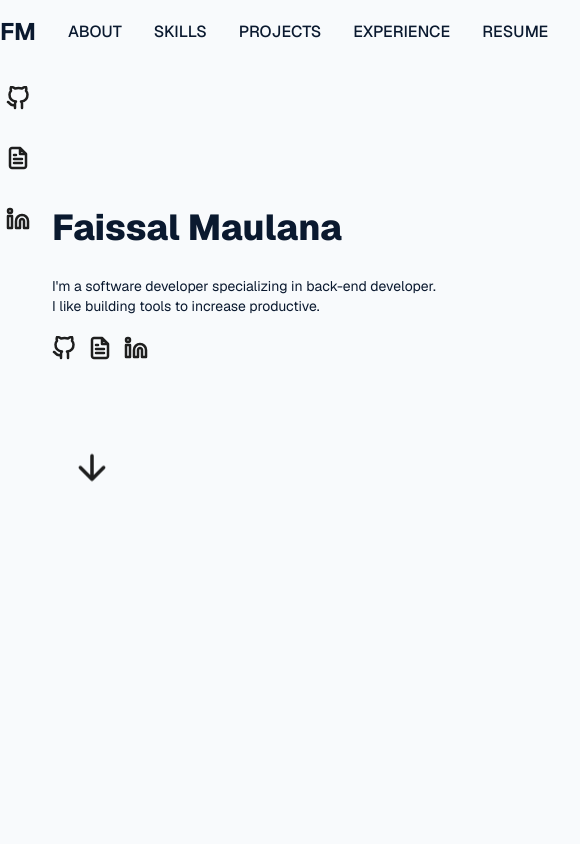
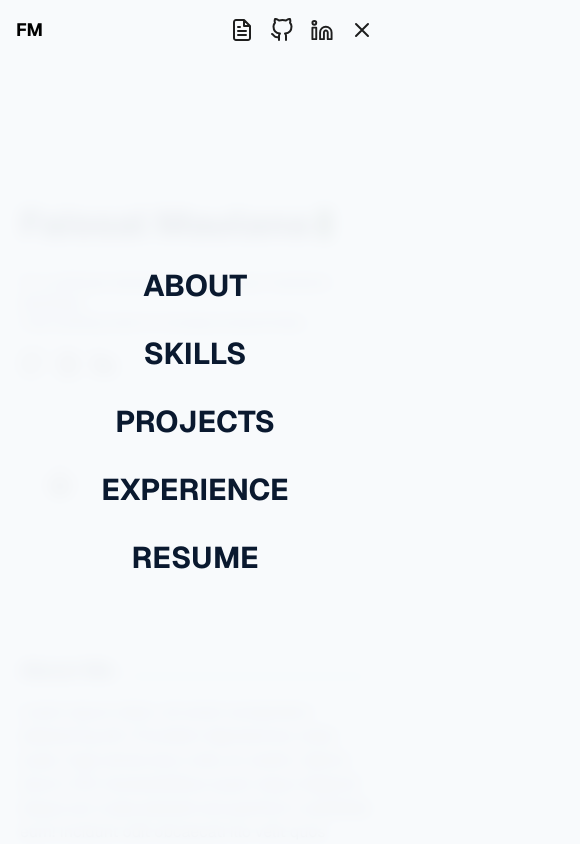
Before and after one commit to faizisyellow/site, a React (Vite) app: page / in a window 390 px wide. Both pictures are taken after a click on the button "Open menu". Shown: the top 844 px of the page, 580 px wide, since content can reach past the window. Built offline with nearby package versions, Linux system fonts and the light colour scheme.

Commit message:
layout: add responsive

```diff
--- a/src/App.jsx
+++ b/src/App.jsx
@@ -1,4 +1,3 @@
-// App.jsx
 import Navbar from "./components/navbar";
 import Sidebar from "./components/sidebar";
 import About from "./section/About";
@@ -11,32 +10,49 @@ import "./index.css";
 function App() {
   return (
     <div className="min-h-screen flex">
-      {/* Sidebar */}
-      <Sidebar />
+      {/* Sidebar - only show on md+ */}
+      <div className="hidden sm:block">
+        <Sidebar />
+      </div>
 
       <div className="flex-1 flex flex-col">
         {/* Top Navigation */}
         <Navbar />
 
         {/* Main Content */}
-        <main >
-          <section id="banner" className="h-screen px-4 sm:px-8 md:px-16 lg:px-24">
+        <main>
+          <section
+            id="banner"
+            className="sm:h-screen px-5 sm:px-12 md:px-16 lg:px-24"
+          >
             <Banner />
           </section>
 
-          <section className="min-h-screen px-4 sm:px-8 md:px-16 lg:px-24" id="about">
+          <section
+            id="about"
+            className="sm:min-h-screen my-36 sm:my-0 px-5 sm:px-8 md:px-16 lg:px-24"
+          >
             <About />
           </section>
 
-          <section className="min-h-screen px-4 sm:px-8 md:px-16 lg:px-24" id="skills">
+          <section
+            id="skills"
+            className="min-h-screen px-5 sm:px-8 md:px-16 lg:px-24"
+          >
             <Skills />
           </section>
 
-          <section className="min-h-screen px-4 sm:px-8 md:px-16 lg:px-24" id="projects">
+          <section
+            id="projects"
+            className="min-h-screen px-5 sm:px-8 md:px-16 lg:px-24"
+          >
             <Projects />
           </section>
 
-          <section className="min-h-screen px-4 sm:px-8 md:px-16 lg:px-24" id="experience">
+          <section
+            id="experience"
+            className="sm:min-h-screen mt-32 sm:mt-0 px-5 sm:px-8 md:px-16 lg:px-24"
+          >
             <Experience />
           </section>
         </main>
--- a/src/components/icons/Icons.jsx
+++ b/src/components/icons/Icons.jsx
@@ -1,4 +1,4 @@
-function Github({fill}) {
+function Github({ fill }) {
   return (
     <svg
       width="24"
@@ -11,7 +11,7 @@ function Github({fill}) {
         <path
           d="M9 19C4 20.5 4 16.5 2 16M16 22V18.13C16.0375 17.6532 15.9731 17.1738 15.811 16.7238C15.6489 16.2738 15.3929 15.8634 15.06 15.52C18.2 15.17 21.5 13.98 21.5 8.52C21.4997 7.12383 20.9627 5.7812 20 4.77C20.4559 3.54851 20.4236 2.19835 19.91 0.999999C19.91 0.999999 18.73 0.649999 16 2.48C13.708 1.85882 11.292 1.85882 9 2.48C6.27 0.649999 5.09 0.999999 5.09 0.999999C4.57638 2.19835 4.54414 3.54851 5 4.77C4.03013 5.7887 3.49252 7.14346 3.5 8.55C3.5 13.97 6.8 15.16 9.94 15.55C9.611 15.89 9.35726 16.2954 9.19531 16.7399C9.03335 17.1844 8.96681 17.6581 9 18.13V22"
           stroke="#1E1E1E"
-          stroke-width="2.5"
+          stroke-width="2"
           stroke-linecap="round"
           stroke-linejoin="round"
         />
@@ -25,33 +25,33 @@ function Github({fill}) {
   );
 }
 
-function Linkedin({fill}) {
+function Linkedin({ fill }) {
   return (
     <svg
       width="24"
       height="23"
-      viewBox="0 0 24 23"
+      viewBox="0 0 24 24"
       fill={fill}
       xmlns="http://www.w3.org/2000/svg"
     >
       <path
         d="M16 8C17.5913 8 19.1174 8.63214 20.2426 9.75736C21.3679 10.8826 22 12.4087 22 14V21H18V14C18 13.4696 17.7893 12.9609 17.4142 12.5858C17.0391 12.2107 16.5304 12 16 12C15.4696 12 14.9609 12.2107 14.5858 12.5858C14.2107 12.9609 14 13.4696 14 14V21H10V14C10 12.4087 10.6321 10.8826 11.7574 9.75736C12.8826 8.63214 14.4087 8 16 8Z"
         stroke="#1E1E1E"
-        stroke-width="2.5"
+        stroke-width="2"
         stroke-linecap="round"
         stroke-linejoin="round"
       />
       <path
         d="M6 9H2V21H6V9Z"
         stroke="#1E1E1E"
-        stroke-width="2.5"
+        stroke-width="2"
         stroke-linecap="round"
         stroke-linejoin="round"
       />
       <path
         d="M4 6C5.10457 6 6 5.10457 6 4C6 2.89543 5.10457 2 4 2C2.89543 2 2 2.89543 2 4C2 5.10457 2.89543 6 4 6Z"
         stroke="#1E1E1E"
-        stroke-width="2.5"
+        stroke-width="2"
         stroke-linecap="round"
         stroke-linejoin="round"
       />
@@ -59,7 +59,7 @@ function Linkedin({fill}) {
   );
 }
 
-function File({fill}) {
+function File({ fill }) {
   return (
     <svg
       width="24"
@@ -71,7 +71,7 @@ function File({fill}) {
       <path
         d="M14 2H6C5.46957 2 4.96086 2.21071 4.58579 2.58579C4.21071 2.96086 4 3.46957 4 4V20C4 20.5304 4.21071 21.0391 4.58579 21.4142C4.96086 21.7893 5.46957 22 6 22H18C18.5304 22 19.0391 21.7893 19.4142 21.4142C19.7893 21.0391 20 20.5304 20 20V8M14 2L20 8M14 2V8H20M16 13H8M16 17H8M10 9H8"
         stroke="#1E1E1E"
-        stroke-width="2.5"
+        stroke-width="2"
         stroke-linecap="round"
         stroke-linejoin="round"
       />
@@ -99,7 +99,7 @@ function ArrowDown() {
   );
 }
 
-function ExternalLink({fill}) {
+function ExternalLink({ fill }) {
   return (
     <svg
       width="24"
@@ -111,7 +111,7 @@ function ExternalLink({fill}) {
       <path
         d="M18 13V19C18 19.5304 17.7893 20.0391 17.4142 20.4142C17.0391 20.7893 16.5304 21 16 21H5C4.46957 21 3.96086 20.7893 3.58579 20.4142C3.21071 20.0391 3 19.5304 3 19V8C3 7.46957 3.21071 6.96086 3.58579 6.58579C3.96086 6.21071 4.46957 6 5 6H11M15 3H21M21 3V9M21 3L10 14"
         stroke="#1E1E1E"
-        stroke-width="2.5"
+        stroke-width="2"
         stroke-linecap="round"
         stroke-linejoin="round"
       />
@@ -119,4 +119,40 @@ function ExternalLink({fill}) {
   );
 }
 
-export { Github, Linkedin, File, ArrowDown,ExternalLink };
+function CloseX() {
+  return (
+    <svg
+      width="24"
+      height="24"
+      viewBox="0 0 24 24"
+      fill="none"
+      xmlns="http://www.w3.org/2000/svg"
+    >
+      <path
+        d="M18 6L6 18M6 6L18 18"
+        stroke="#1E1E1E"
+        stroke-width="2"
+        stroke-linecap="round"
+        stroke-linejoin="round"
+      />
+    </svg>
+  );
+}
+
+function Menu() {
+  return (
+    <svg
+      width="24"
+      height="24"
+      viewBox="0 0 24 24"
+      stroke="currentColor"
+      strokeWidth="2"
+    >
+      <line x1="3" y1="12" x2="21" y2="12" />
+      <line x1="3" y1="6" x2="21" y2="6" />
+      <line x1="3" y1="18" x2="21" y2="18" />
+    </svg>
+  );
+}
+
+export { Github, Linkedin, File, ArrowDown, ExternalLink, CloseX, Menu };
--- a/src/components/navbar.jsx
+++ b/src/components/navbar.jsx
@@ -1,10 +1,36 @@
+import { useState, useEffect } from "react";
 import useSmoothScroll from "../hooks/useSmoothScroll";
+import {
+  Menu as MenuIcon,
+  CloseX,
+  File,
+  Github,
+  Linkedin,
+} from "./icons/Icons";
 
 function Navbar() {
   const { handleSmoothClick } = useSmoothScroll();
+  const [isOpen, setIsOpen] = useState(false);
+  const [githubFill, setGithubFill] = useState("none");
+  const [linkedinFill, setLinkedinFill] = useState("none");
+  const [fileFill, setFileFill] = useState("none");
+
+  // lock body scroll when overlay is open (mobile only)
+  useEffect(() => {
+    if (isOpen) document.body.style.overflow = "hidden";
+    else document.body.style.overflow = "";
+    return () => (document.body.style.overflow = "");
+  }, [isOpen]);
+
+  // helper to close overlay then smooth-scroll
+  const go = (id) => (e) => {
+    setIsOpen(false);
+    handleSmoothClick(id)(e);
+  };
 
   return (
-    <nav className="bg-brand-bg px-8 py-5 sticky top-0 z-50">
+    <>
+      <nav className="bg-brand-bg px-8 py-5 sticky top-0 z-50 hidden sm:block">
         <div className="flex justify-end items-center">
           <div className="flex gap-8">
             <a
@@ -44,6 +70,85 @@ function Navbar() {
           </div>
         </div>
       </nav>
+
+      {/* ===== MOBILE TOP BAR  ===== */}
+      <div className="sm:hidden bg-brand-bg px-4 py-4 flex justify-between items-center sticky top-0 z-50">
+        <a
+          href="#banner"
+          className="font-bold text-lg"
+          onClick={handleSmoothClick("banner", 200)}
+        >
+          FM
+        </a>
+        <div className="flex items-center gap-4">
+          <a
+            href="/files/cv.pdf"
+            download="Faissal_Maulana_CV.pdf"
+            aria-label="Download CV"
+            onMouseEnter={() => setFileFill("#4635B1")}
+            onMouseLeave={() => setFileFill("none")}
+          >
+            <File fill={fileFill} />
+          </a>
+          <a
+            href="https://github.com/faizisyellow"
+            target="_blank"
+            rel="noopener noreferrer"
+            aria-label="GitHub"
+            onMouseEnter={() => setGithubFill("#4635B1")}
+            onMouseLeave={() => setGithubFill("none")}
+          >
+            <Github fill={githubFill} />
+          </a>
+          <a
+            href="https://www.linkedin.com/in/muhamat-faissal-m-46a3aa292/"
+            target="_blank"
+            rel="noopener noreferrer"
+            aria-label="LinkedIn"
+            onMouseEnter={() => setLinkedinFill("#4635B1")}
+            onMouseLeave={() => setLinkedinFill("none")}
+          >
+            <Linkedin fill={linkedinFill} />
+          </a>
+          <button
+            className="hover:cursor-pointer"
+            onClick={() => setIsOpen((v) => !v)}
+            aria-label={isOpen ? "Close menu" : "Open menu"}
+          >
+            {isOpen ? <CloseX /> : <MenuIcon />}
+          </button>
+        </div>
+      </div>
+
+      {/* ===== MOBILE OVERLAY MENU ===== */}
+      {isOpen && (
+        <div className="sm:hidden fixed inset-0 bg-brand-bg/95 backdrop-blur-sm flex flex-col items-center justify-center gap-8 text-3xl font-bold z-40">
+          <a href="#about" onClick={go("about")} className="mobile-link">
+            ABOUT
+          </a>
+          <a href="#skills" onClick={go("skills")} className="mobile-link">
+            SKILLS
+          </a>
+          <a href="#projects" onClick={go("projects")} className="mobile-link">
+            PROJECTS
+          </a>
+          <a
+            href="#experience"
+            onClick={go("experience")}
+            className="mobile-link"
+          >
+            EXPERIENCE
+          </a>
+          <a
+            href="#resume"
+            onClick={() => setIsOpen(false)}
+            className="mobile-link"
+          >
+            RESUME
+          </a>
+        </div>
+      )}
+    </>
   );
 }
 
--- a/src/components/sidebar.jsx
+++ b/src/components/sidebar.jsx
@@ -9,13 +9,13 @@ function Sidebar() {
   const [fileFill, setFileFill] = useState("none");
 
   return (
-    <div className="w-16  flex flex-col items-center py-4 sticky top-0 h-screen">
-      {/* Logo/Initial */}
+    <div className="w-16 flex flex-col items-center py-4 sticky top-0 h-screen mr-2 sm:mr-0">
+      {/* Logo */}
       <div className="mb-8">
-        <div className="w-8 h-8  text-brand rounded flex items-center justify-center text-md font-bold">
+        <div className="w-8 h-8 text-brand rounded flex items-center justify-center text-md font-bold">
           <a
             href="#banner"
-            className="text-2xl "
+            className="text-[18px] sm:text-2xl"
             onClick={handleSmoothClick("banner")}
           >
             FM
@@ -23,10 +23,9 @@ function Sidebar() {
         </div>
       </div>
 
-      {/* Navigation Initial Text */}
-      <div className="flex flex-col gap-6 ">
+      {/* Social Links */}
+      <div className="flex flex-col gap-6">
         <button className="p-2 hover:bg-gray-100 rounded-lg transition-colors">
-          <div className="w-5 h-5 flex items-center justify-center text-xs font-semibold text-gray-600">
           <a
             href="https://github.com/faizisyellow"
             target="_blank"
@@ -36,21 +35,20 @@ function Sidebar() {
           >
             <Github fill={githubFill} />
           </a>
-          </div>
         </button>
+
         <button className="p-2 hover:bg-gray-100 rounded-lg transition-colors">
-          <div
-            className="w-5 h-5 flex items-center justify-center text-xs font-semibold text-gray-600"
+          <a
+            href="/files/cv.pdf"
+            download="Faissal_Maulana_CV.pdf"
             onMouseEnter={() => setFileFill("#4635B1")}
             onMouseLeave={() => setFileFill("none")}
           >
-            <a href="/files/cv.pdf" download="Faissal_Maulana_CV.pdf">
             <File fill={fileFill} />
           </a>
-          </div>
         </button>
+
         <button className="p-2 hover:bg-gray-100 rounded-lg transition-colors">
-          <div className="w-5 h-5 flex items-center justify-center text-xs font-semibold text-gray-600">
           <a
             href="https://www.linkedin.com/in/muhamat-faissal-m-46a3aa292/"
             target="_blank"
@@ -60,7 +58,6 @@ function Sidebar() {
           >
             <Linkedin fill={linkedinFill} />
           </a>
-          </div>
         </button>
       </div>
     </div>
--- a/src/index.css
+++ b/src/index.css
@@ -25,3 +25,10 @@
 :root{
   background-color: var(--color-brand-bg);
 }
+
+
+
+
+.mobile-link {
+  @apply text-brand hover:text-secondary hover:underline transition-colors;
+}
--- a/src/section/Banner.jsx
+++ b/src/section/Banner.jsx
@@ -16,10 +16,10 @@ function Banner() {
 
         <div className="flex flex-col mt-7">
           <p className="text-brand text-sm sm:text-base md:text-lg lg:text-xl">
-            I'm a software developer specializing in back-end developer.
+            I'm a software developer specializing in backend developer.
           </p>
           <p className="text-brand text-sm sm:text-base md:text-lg lg:text-xl">
-            I like building tools to increase productive.
+            I like building tools to increase productivities.
           </p>
           <div className="flex gap-3 mt-5">
             <a
--- a/src/section/Experience.jsx
+++ b/src/section/Experience.jsx
@@ -3,12 +3,12 @@ import TitleSection from "../components/titleSection";
 
 const experiences = [
   {
-    role: "Backend Developer",
-    company: "Another Company",
-    type: "Full-time",
-    period: "Aug 2023 - Dec 2023 · 5 Months",
-    location: "Remote",
-    description: "Worked on building APIs and database schemas.",
+    role: "Frontend Developer",
+    company: "Sekawan Media",
+    type: "Internship",
+    period: "Jan 2024 - Jul 2024 · 7 Months",
+    location: "Malang, Indonesia",
+    description: "Assists main developer when building website.",
   },
 ];
 
--- a/src/section/Projects.jsx
+++ b/src/section/Projects.jsx
@@ -7,8 +7,8 @@ const projectsData = [
     title: "Falcon",
     description:
       "Loosely designed in Figma and coded in Visual Studio Code by yours truly. Built with Next.js and Tailwind CSS, deployed with Vercel. All text is set in the Inter typeface.",
-    image: "https://cdn-p.smehost.net/sites/005297e5d91d4996984e966fac4389ea/wp-content/uploads/2025/05/Lizzy-McAlpine.png",
-    links: { github: "https://github.com/", external: "https://vercel.com/" },
+    image: "/images/falcon.png",
+    links: { github: "https://github.com/faizisyellow/falcon",  },
     stacks: [
       {
         text: "Go",
@@ -16,22 +16,12 @@ const projectsData = [
         size: TagSizes.SM,
       },
       {
-        text: "Go",
+        text: "Cobra",
         color: TagColors.BLUE,
         size: TagSizes.SM,
       },
       {
-        text: "Go",
-        color: TagColors.BLUE,
-        size: TagSizes.SM,
-      },
-      {
-        text: "Go",
-        color: TagColors.BLUE,
-        size: TagSizes.SM,
-      },
-      {
-        text: "Go",
+        text: "Bubbletea",
         color: TagColors.BLUE,
         size: TagSizes.SM,
       },
@@ -41,11 +31,16 @@ const projectsData = [
     title: "Soho",
     description:
       "Loosely designed in Figma and coded in Visual Studio Code by yours truly. Built with Next.js and Tailwind CSS, deployed with Vercel. All text is set in the Inter typeface.",
-    image: "https://cdn-p.smehost.net/sites/005297e5d91d4996984e966fac4389ea/wp-content/uploads/2025/05/Lizzy-McAlpine.png",
-    links: { github: "https://github.com/", external: "https://vercel.com/" },
+    image: "/images/soho.png",
+    links: { github: "https://github.com/faizisyellow/soho"},
     stacks: [
       {
         text: "Go",
+        color: TagColors.BLUE,
+        size: TagSizes.SM,
+      },
+      {
+        text: "Cobra",
         color: TagColors.BLUE,
         size: TagSizes.SM,
       },
```
Also changed, not shown: public/images/falcon.png (added), public/images/soho.png (added). Lines whose indentation alone changed are shown as unchanged.
